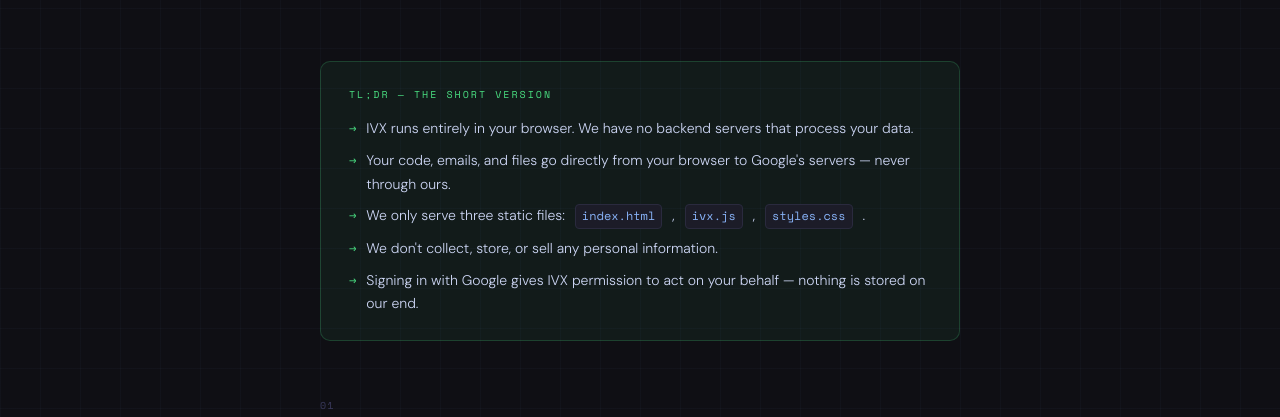
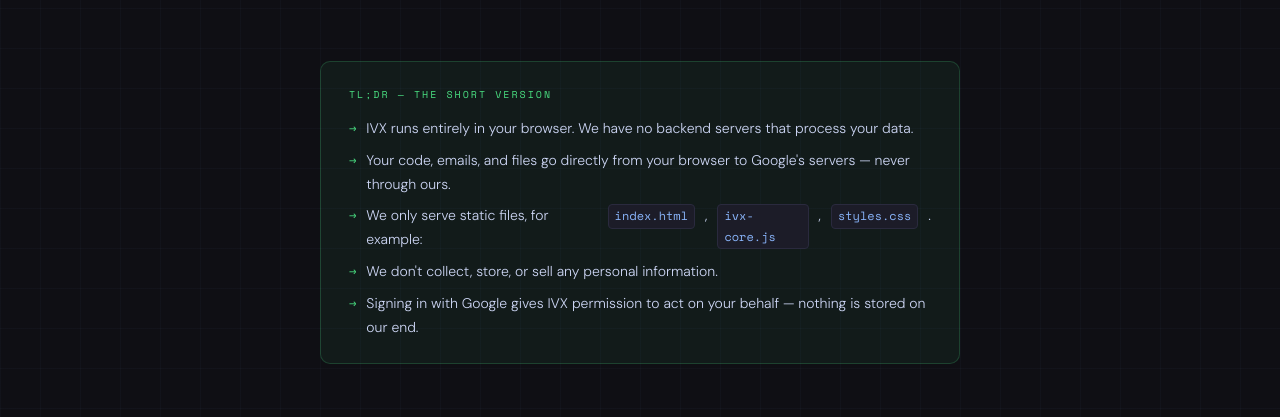
Before and after one commit to Nivlahk/IVXS, a plain HTML site: page privacy.html in a window 1280 px wide. Shown: the part 312-729 px from the top of the page. Drawn offline with nearby package versions, Linux system fonts and the light colour scheme.

Commit message:
Update static file references in privacy.html

```diff
--- a/privacy.html
+++ b/privacy.html
@@ -369,7 +369,7 @@
     <ul>
       <li>IVX runs entirely in your browser. We have no backend servers that process your data.</li>
       <li>Your code, emails, and files go directly from your browser to Google's servers — never through ours.</li>
-      <li>We only serve three static files: <code>index.html</code>, <code>ivx.js</code>, <code>styles.css</code>.</li>
+      <li>We only serve static files, for example: <code>index.html</code>, <code>ivx-core.js</code>, <code>styles.css</code>.</li>
       <li>We don't collect, store, or sell any personal information.</li>
       <li>Signing in with Google gives IVX permission to act on your behalf — nothing is stored on our end.</li>
     </ul>
```
